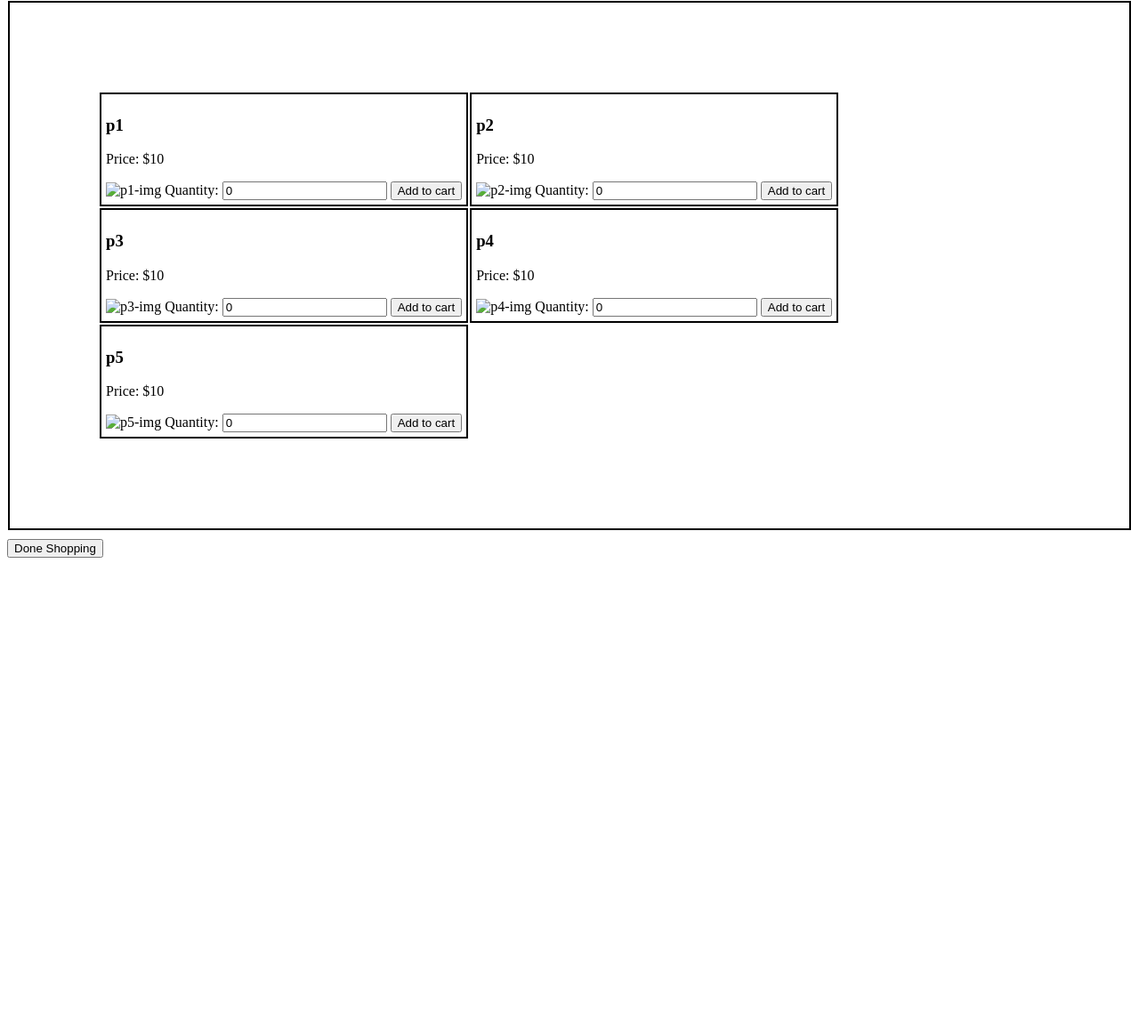
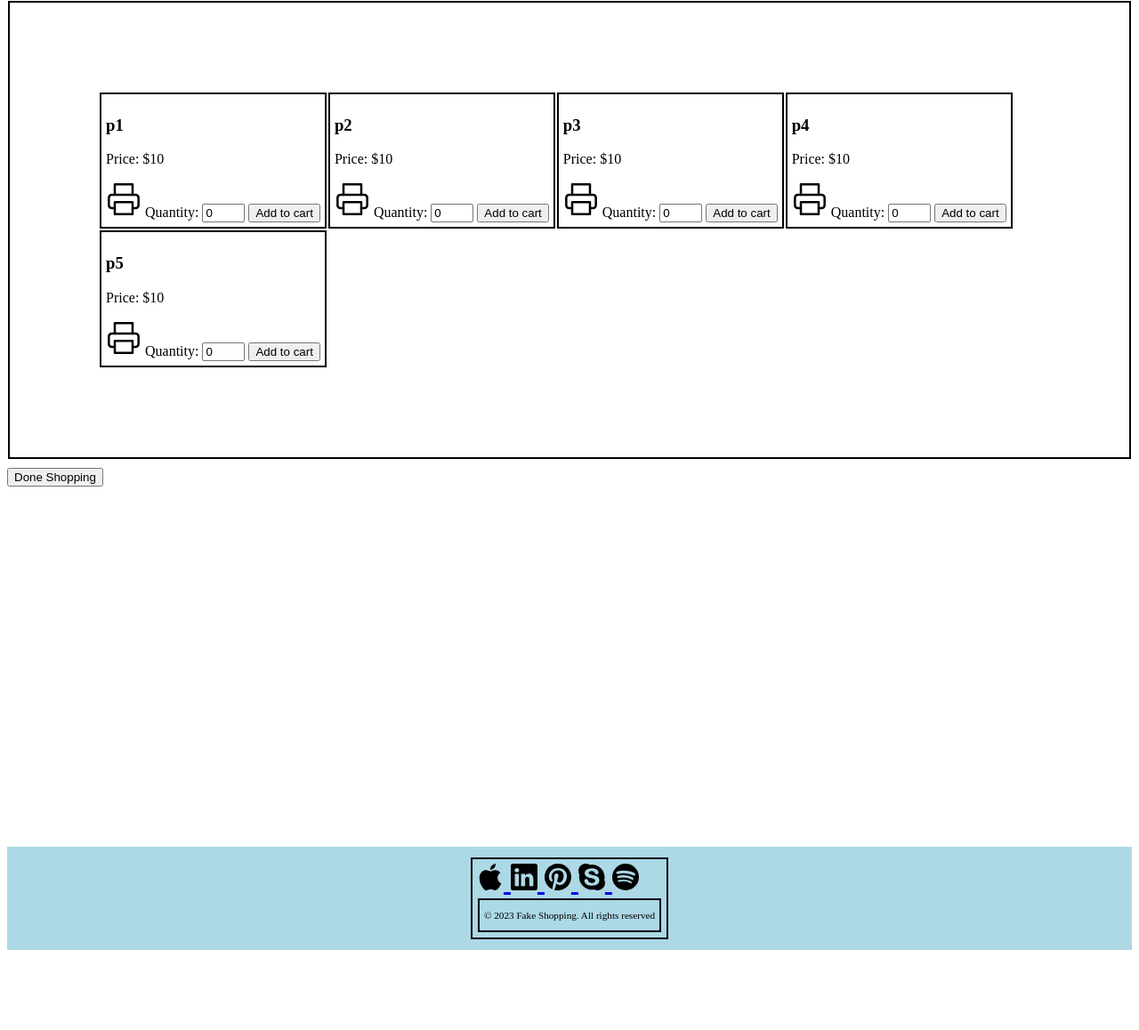
Before and after one commit to LeonTillberg/FE22-js2-mp3--Leon-Felix, a website: page produktSida.html in a window 1280 px wide. Shown: the part 74-1232 px from the top of the page at 89% size. After the commit the page ends 1150 px from the top, so only its background shows below. Drawn offline with Linux system fonts and the light colour scheme.

Commit message:
fixat styling. footer sitter faktiskt i botten nu, placeholder image för frukterna

```diff
--- a/produktSida.html
+++ b/produktSida.html
@@ -26,7 +26,7 @@
         <div id="p1">
             <h3 id="p1Name">p1</h3>
             <p id="p1Price">Price: $10</p>
-            <img id="p1Img" src="" alt="p1-img">
+            <img id="p1Img" src="./pics/printer.svg" alt="Apple-img">
             <label for="product1-quantity">Quantity:</label>
             <input type="number" id="p1-quantity" name="product1-quantity" value="0" min="0">
             <button id="p1-add-to-cart" data-product="Apple">Add to cart</button>
@@ -35,7 +35,7 @@
           <div id="p2">
             <h3 id="p2Name">p2</h3>
             <p id="p2Price">Price: $10</p>
-            <img id="p2Img" src="" alt="p2-img">
+            <img id="p2Img" src="./pics/printer.svg" alt="Banana-img">
             <label for="product2-quantity">Quantity:</label>
             <input type="number" id="p2-quantity" name="product2-quantity" value="0" min="0">
             <button id="p2-add-to-cart" data-product="Banana">Add to cart</button>
@@ -44,7 +44,7 @@
           <div id="p3">
             <h3 id="p3Name">p3</h3>
             <p id="p3Price">Price: $10</p>
-            <img id="p3Img" src="" alt="p3-img">
+            <img id="p3Img" src="./pics/printer.svg" alt="Orange-img">
             <label for="product3-quantity">Quantity:</label>
             <input type="number" id="p3-quantity" name="product3-quantity" value="0" min="0">
             <button id="p3-add-to-cart" data-product="Orange">Add to cart</button>
@@ -53,7 +53,7 @@
           <div id="p4">
             <h3 id="p4Name">p4</h3>
             <p id="p4Price">Price: $10</p>
-            <img id="p4Img" src="" alt="p4-img">
+            <img id="p4Img" src="./pics/printer.svg" alt="Pineapple-img">
             <label for="product4-quantity">Quantity:</label>
             <input type="number" id="p4-quantity" name="product4-quantity" value="0" min="0">
             <button id="p4-add-to-cart" data-product="Pineapple">Add to cart</button>
@@ -62,7 +62,7 @@
           <div id="p5">
             <h3 id="p5Name">p5</h3>
             <p id="p5Price">Price: $10</p>
-            <img id="p5Img" src="" alt="p5-img">
+            <img id="p5Img" src="./pics/printer.svg" alt="Watermelon-img">
             <label for="product5-quantity">Quantity:</label>
             <input type="number" id="p5-quantity" name="product5-quantity" value="0" min="0">
             <button id="p5-add-to-cart" data-product="Watermelon">Add to cart</button>
@@ -73,7 +73,7 @@
     </form>
 
 
-    <footer>
+    <footer class="front">
         <div class="social-icon">
             <a href="https://www.apple.com/se/">
                 <img src="./pics/apple.svg" alt="Apple.logo">
--- a/style.css
+++ b/style.css
@@ -1,6 +1,10 @@
-.body{
-    min-height: 100vh;
+body{
+    height: 100%;
 }
+
+input[type="number"] {
+    width: 40px;
+  }
 
 /* Add a black background color to the top navigation */
 .topnav {
@@ -31,6 +35,9 @@
     display: flex;
     flex-wrap: wrap;
 
+    min-height: 100%;
+    /* margin-bottom: 400px; height of the footer */
+
     border: #000000 solid 2px;
     margin-top: 10px;
     margin-bottom: 10px;
@@ -47,13 +54,25 @@
     padding: 100px;
 }
 
-footer{
+.front{
+    margin-top: 405px;
+    padding-top: 12px;
+    padding-bottom: 12px;
     position: relative;
     display: flex;
     justify-content: center;
     align-items: center;
-    margin: 610px 0;
+    flex-wrap: wrap;
+    background-color: lightblue;
+}
+.back{
+    margin-top: 650px;
     padding-top: 12px;
+    padding-bottom: 12px;
+    position: relative;
+    display: flex;
+    justify-content: center;
+    align-items: center;
     flex-wrap: wrap;
     background-color: lightblue;
 }
```
Also changed, not shown: kundvagn.html (+1 -1 lines).
